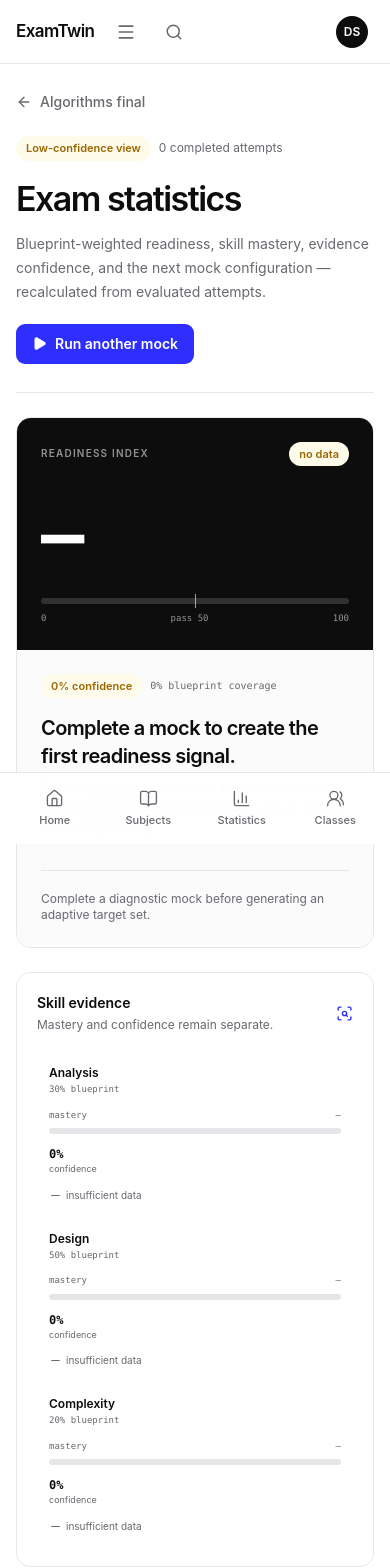
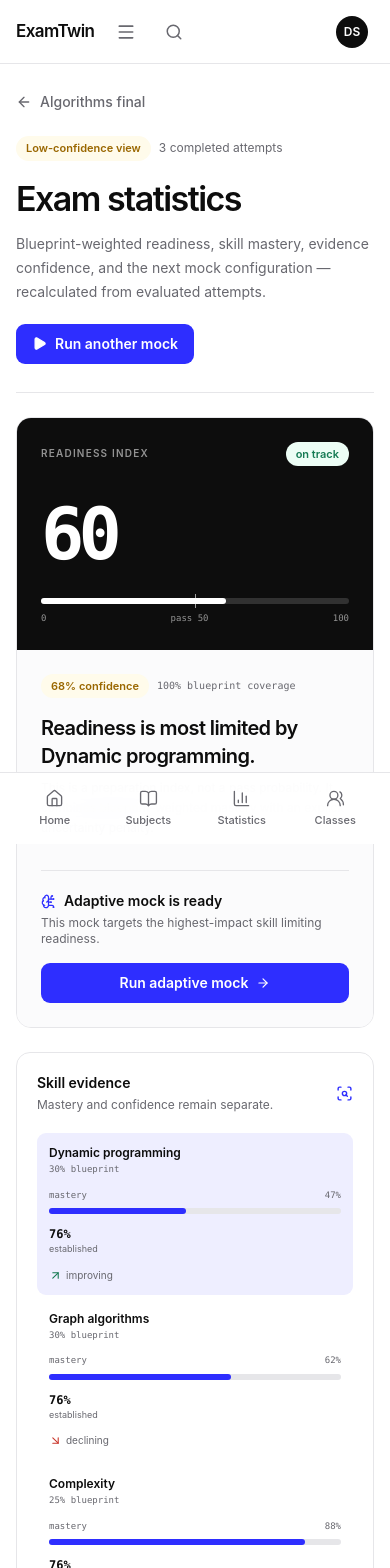
Before and after one commit to Rokki-Khazratov/OpenAI-buildweek, a Next.js app in the folder frontend/: page /exams/algorithms-final/statistics in a window 390 px wide. Shown: the top 1568 px of the page. Built offline with nearby package versions, Linux system fonts and the light colour scheme.

Commit message:
feat(ds): complete adaptive demo feedback loop

```diff
--- a/frontend/src/features/analytics/analytics-overview.tsx
+++ b/frontend/src/features/analytics/analytics-overview.tsx
@@ -240,5 +240,5 @@ function HeaderFact({ label, value }: { label: string; value: string }) {
 }
 
 function OverviewSkeleton() {
-  return <main className="mx-auto max-w-[1240px] animate-pulse px-5 py-10"><div className="h-12 w-80 rounded bg-surface" /><div className="mt-8 h-72 rounded-[16px] bg-surface" /><div className="mt-6 h-56 rounded-[16px] bg-surface" /></main>;
+  return <main role="status" aria-label="Loading analytics" className="mx-auto max-w-[1240px] animate-pulse px-5 py-10"><div className="h-12 w-80 rounded bg-surface" /><div className="mt-8 h-72 rounded-[16px] bg-surface" /><div className="mt-6 h-56 rounded-[16px] bg-surface" /></main>;
 }
--- a/frontend/src/features/analytics/demo.ts
+++ b/frontend/src/features/analytics/demo.ts
@@ -11,6 +11,38 @@ const DEMO_COMPUTED_AT = "2026-07-21T09:00:00.000Z";
 
 const MODEL_VERSION = "analytics.v1-demo";
 
+type DemoSkillFixture = {
+  skill_id: string;
+  label: string;
+  blueprint_weight: number;
+  scores: Array<number | null>;
+  evidence_per_attempt: number;
+};
+
+const DEMO_SKILL_FIXTURES: Record<string, DemoSkillFixture[]> = {
+  "algorithms-final": [
+    { skill_id: "dynamic-programming", label: "Dynamic programming", blueprint_weight: 0.3, scores: [0.35, 0.48, 0.58], evidence_per_attempt: 2 },
+    { skill_id: "graph-algorithms", label: "Graph algorithms", blueprint_weight: 0.3, scores: [0.75, 0.62, 0.5], evidence_per_attempt: 2 },
+    { skill_id: "complexity", label: "Complexity", blueprint_weight: 0.25, scores: [0.85, 0.88, 0.9], evidence_per_attempt: 2 },
+    { skill_id: "recursion", label: "Recursion", blueprint_weight: 0.15, scores: [null, null, 0.7], evidence_per_attempt: 1 },
+  ],
+};
+
+function demoObservedAt(examId: string, attemptIndex: number) {
+  const day = examId === "algorithms-final" ? 14 + attemptIndex * 3 : 13 + attemptIndex * 2;
+  return `2026-07-${String(day).padStart(2, "0")}T18:00:00.000Z`;
+}
+
+function fixtureTrend(scores: Array<number | null>): Pick<SkillAnalytics, "trend" | "trend_delta"> {
+  const values = scores.filter((score): score is number => score !== null);
+  if (values.length < 3) return { trend: "insufficient_data", trend_delta: null };
+  const delta = (values.at(-1)! + values.at(-2)!) / 2 - (values[0] + values[1]) / 2;
+  return {
+    trend: delta >= 0.08 ? "improving" : delta <= -0.08 ? "declining" : "stable",
+    trend_delta: Math.round(delta * 10000) / 10000,
+  };
+}
+
 function slug(value: string) {
   return value.toLowerCase().replace(/[^a-z0-9]+/g, "-").replace(/(^-|-$)/g, "");
 }
@@ -22,16 +54,17 @@ function level(confidence: number): ConfidenceLevel {
 }
 
 export function demoExamAnalytics(exam: Exam): ExamAnalytics {
-  const latest = exam.attempts.at(-1);
+  const latest = exam.attempts[0];
   const latestPercentage = latest
     ? Math.round((latest.score / Math.max(1, latest.maxScore)) * 100)
     : null;
-  const confidence = Math.min(0.86, exam.attempts.length * 0.18);
+  const defaultConfidence = Math.min(0.86, exam.attempts.length * 0.18);
+  const fixture = DEMO_SKILL_FIXTURES[exam.id];
   const blueprint = exam.blueprint?.length
     ? exam.blueprint
     : [{ id: "core", title: "Core knowledge", questionType: "Open response", questionCount: 1, durationMinutes: 1, points: exam.rules?.totalPoints ?? 100 }];
   const sectionWeightTotal = blueprint.reduce((sum, item) => sum + item.points, 0) || 1;
-  const skills: SkillAnalytics[] = blueprint.map((section, index) => {
+  const blueprintSkills: SkillAnalytics[] = blueprint.map((section, index) => {
     const offset = index === 1 ? -0.14 : index === 2 ? -0.05 : 0.07;
     const mastery = latestPercentage === null ? null : Math.max(0.18, Math.min(0.95, latestPercentage / 100 + offset));
     return {
@@ -39,8 +72,8 @@ export function demoExamAnalytics(exam: Exam): ExamAnalytics {
       label: section.title,
       blueprint_weight: section.points / sectionWeightTotal,
       mastery,
-      confidence,
-      confidence_level: level(confidence),
+      confidence: defaultConfidence,
+      confidence_level: level(defaultConfidence),
       evidence_count: exam.attempts.length * section.questionCount,
       effective_evidence: exam.attempts.length * section.questionCount * 0.82,
       attempt_count: exam.attempts.length,
@@ -49,18 +82,47 @@ export function demoExamAnalytics(exam: Exam): ExamAnalytics {
       latest_observed_at: latest ? DEMO_COMPUTED_AT : null,
     };
   });
+  const fixtureSkills: SkillAnalytics[] | null = fixture ? fixture.map((item) => {
+    const observed = item.scores
+      .map((score, index) => score === null ? null : { score, index })
+      .filter((value): value is { score: number; index: number } => value !== null);
+    const evidenceCount = observed.length * item.evidence_per_attempt;
+    const confidence = evidenceCount >= 6 ? 0.76 : evidenceCount >= 3 ? 0.56 : 0.24;
+    const mastery = observed.length
+      ? observed.reduce((sum, value) => sum + value.score, 0) / observed.length
+      : null;
+    return {
+      skill_id: item.skill_id,
+      label: item.label,
+      blueprint_weight: item.blueprint_weight,
+      mastery,
+      confidence,
+      confidence_level: level(confidence),
+      evidence_count: evidenceCount,
+      effective_evidence: Math.round(evidenceCount * 0.82 * 100) / 100,
+      attempt_count: observed.length,
+      ...fixtureTrend(item.scores),
+      latest_observed_at: observed.length ? demoObservedAt(exam.id, observed.at(-1)!.index) : null,
+    };
+  }) : null;
+  const skills = fixtureSkills ?? blueprintSkills;
+  const confidence = fixtureSkills
+    ? fixtureSkills.reduce((sum, skill) => sum + skill.confidence * skill.blueprint_weight, 0)
+    : defaultConfidence;
   const priority = [...skills].sort(
     (a, b) =>
       b.blueprint_weight * (1 - (b.mastery ?? 0.5)) -
       a.blueprint_weight * (1 - (a.mastery ?? 0.5)),
   )[0];
-  const readinessIndex =
-    latestPercentage === null
-      ? null
-      : Math.max(0, Math.round(latestPercentage - (1 - confidence) * 15));
+  const rawMastery = fixtureSkills
+    ? fixtureSkills.reduce((sum, skill) => sum + (skill.mastery ?? 0.5) * skill.blueprint_weight, 0)
+    : latestPercentage === null ? null : latestPercentage / 100;
+  const readinessIndex = rawMastery === null
+    ? null
+    : Math.max(0, Math.round(rawMastery * 100 - (1 - confidence) * 15));
   const readiness = {
     index: readinessIndex,
-    raw_mastery: latestPercentage === null ? null : latestPercentage / 100,
+    raw_mastery: rawMastery,
     confidence,
     coverage: latestPercentage === null ? 0 : 1,
     status: latestPercentage === null ? "no_data" as const : confidence < 0.35 ? "early_signal" as const : readinessIndex! < (exam.rules?.passPercentage ?? 50) ? "at_risk" as const : "on_track" as const,
@@ -82,13 +144,17 @@ export function demoExamAnalytics(exam: Exam): ExamAnalytics {
     },
     readiness,
     skills,
-    trajectory: exam.attempts.map((item) => ({
+    trajectory: [...exam.attempts].reverse().map((item, index) => {
+      const trajectoryConfidence = Math.min(0.86, (index + 1) * 0.24);
+      const scorePercentage = Math.round((item.score / Math.max(1, item.maxScore)) * 100);
+      return {
       attempt_id: item.id,
-      observed_at: DEMO_COMPUTED_AT,
-      score_percentage: Math.round((item.score / Math.max(1, item.maxScore)) * 100),
-      readiness_index: readinessIndex,
-      readiness_confidence: confidence,
-    })),
+      observed_at: demoObservedAt(exam.id, index),
+      score_percentage: scorePercentage,
+      readiness_index: Math.max(0, Math.round(scorePercentage - (1 - trajectoryConfidence) * 15)),
+      readiness_confidence: trajectoryConfidence,
+    };
+    }),
     recommendations: latestPercentage === null ? [{
       exam_id: exam.id,
       action: "run_full_mock",
@@ -141,11 +207,11 @@ export function demoAnalyticsOverview(exams: Exam[]): AnalyticsOverview {
       priority_skill: profiles[index].skills.find((item) => profiles[index].adaptive.target_skill_ids.includes(item.skill_id)) ?? null,
     })),
     next_action: recommendations.sort((a, b) => b.priority - a.priority)[0] ?? null,
-    recent_trajectory: exams.flatMap((exam) => exam.attempts.map((attempt) => ({
+    recent_trajectory: exams.flatMap((exam) => [...exam.attempts].reverse().map((attempt, index) => ({
       attempt_id: attempt.id,
       exam_id: exam.id,
       exam_title: exam.title,
-      observed_at: DEMO_COMPUTED_AT,
+      observed_at: demoObservedAt(exam.id, index),
       score_percentage: Math.round((attempt.score / Math.max(1, attempt.maxScore)) * 100),
     }))),
   };
--- a/frontend/src/features/analytics/exam-analytics-panel.tsx
+++ b/frontend/src/features/analytics/exam-analytics-panel.tsx
@@ -83,10 +83,10 @@ export function ExamAnalyticsPanel({ profile }: { profile: ExamAnalytics }) {
 function SkillRow({ skill, targeted }: { skill: SkillAnalytics; targeted: boolean }) {
   const TrendIcon = skill.trend === "improving" ? ArrowUpRight : skill.trend === "declining" ? ArrowDownRight : Minus;
   return (
-    <div className={`grid gap-3 rounded-[9px] px-3 py-3 sm:grid-cols-[minmax(140px,1fr)_1.2fr_88px_80px] sm:items-center ${targeted ? "bg-signal-soft" : "hover:bg-surface"}`}>
+    <div className={`grid gap-3 rounded-[9px] px-3 py-3 sm:grid-cols-[minmax(140px,1fr)_1.2fr_105px_80px] sm:items-center ${targeted ? "bg-signal-soft" : "hover:bg-surface"}`}>
       <div className="min-w-0"><p className="truncate text-xs font-semibold">{skill.label}</p><p className="mt-0.5 font-mono text-[9px] text-muted">{Math.round(skill.blueprint_weight * 100)}% blueprint</p></div>
       <div><div className="flex justify-between font-mono text-[9px] text-muted"><span>mastery</span><span>{skill.mastery === null ? "—" : `${Math.round(skill.mastery * 100)}%`}</span></div><div className="mt-1.5 h-1.5 rounded-full bg-line"><div className="h-full rounded-full bg-signal" style={{ width: `${(skill.mastery ?? 0) * 100}%` }} /></div></div>
-      <div><p className="font-mono text-xs font-semibold">{Math.round(skill.confidence * 100)}%</p><p className="text-[9px] text-muted">confidence</p></div>
+      <div><p className="font-mono text-xs font-semibold">{Math.round(skill.confidence * 100)}%</p><p className="text-[9px] text-muted">{skill.confidence_level.replaceAll("_", " ")}</p></div>
       <div className="flex items-center gap-1 text-[10px] text-muted"><TrendIcon size={13} className={skill.trend === "improving" ? "text-success" : skill.trend === "declining" ? "text-danger" : ""} /> {skill.trend.replaceAll("_", " ")}</div>
     </div>
   );
--- a/frontend/src/features/demo/demo-provider.tsx
+++ b/frontend/src/features/demo/demo-provider.tsx
@@ -130,7 +130,11 @@ const initialExams: Exam[] = [
     ],
     rules: { durationMinutes: 120, totalPoints: 100, passPercentage: 50, penalty: "Incorrect complexity claims may lose method points", allowedMaterials: "No materials", gradingNotes: "State assumptions and prove correctness for designed algorithms." },
     scenario: { mode: "adaptive", difficulty: "matched", instructions: "Prioritize dynamic programming and graph traversal while preserving the official section weights." },
-    attempts: [],
+    attempts: [
+      { id: "algorithms-attempt-3", examId: "algorithms-final", score: 70, maxScore: 100, durationMinutes: 111, completedAt: "20 July 2026, 19:10", feedback: "Complexity analysis is reliable. Keep strengthening dynamic programming and recover graph-algorithm accuracy.", answers: {} },
+      { id: "algorithms-attempt-2", examId: "algorithms-final", score: 61, maxScore: 100, durationMinutes: 118, completedAt: "17 July 2026, 17:35", feedback: "Dynamic programming improved, while graph-algorithm execution became less consistent.", answers: {} },
+      { id: "algorithms-attempt-1", examId: "algorithms-final", score: 52, maxScore: 100, durationMinutes: 120, completedAt: "14 July 2026, 16:20", feedback: "The diagnostic established a baseline: complexity is strongest and dynamic programming needs structured practice.", answers: {} },
+    ],
     updatedAt: "2 days ago",
   },
 ];
--- a/frontend/src/features/exams/exam-run.tsx
+++ b/frontend/src/features/exams/exam-run.tsx
@@ -4,6 +4,7 @@ import {
   AlertTriangle,
   ArrowLeft,
   ArrowRight,
+  BrainCircuit,
   CircleGauge,
   Clock3,
   FileSearch,
@@ -20,6 +21,7 @@ import { useCallback, useEffect, useMemo, useState } from "react";
 import { Brand } from "@/components/layout/brand";
 import { Button } from "@/components/ui/button";
 import { generateMock, getAttempt, getAttemptResult, saveAttemptResponse, startAttempt, submitAttempt, type AttemptDto, type ResultDto } from "@/features/attempts/api";
+import { demoExamAnalytics } from "@/features/analytics/demo";
 import { useDemo } from "@/features/demo/demo-provider";
 import type { ExamAttempt } from "@/features/exams/types";
 
@@ -40,6 +42,33 @@ type Question = {
 };
 
 type DisplayResult = ExamAttempt & { evaluation?: ResultDto };
+
+type AdaptationSummary = {
+  reason: string;
+  targetSkills: string[];
+  confidence: string;
+  readinessBefore: number | null;
+};
+
+function adaptationFromAttempt(attempt: AttemptDto): AdaptationSummary | null {
+  const metadata = attempt.mock_exam.generation_metadata;
+  if (metadata.generation_mode !== "adaptive") return null;
+  const targetSkills = Array.isArray(metadata.target_skills)
+    ? metadata.target_skills.filter((item): item is string => typeof item === "string")
+    : [];
+  return {
+    reason: typeof metadata.adaptation_reason === "string"
+      ? metadata.adaptation_reason
+      : "This mock follows the current evidence-based target set.",
+    targetSkills,
+    confidence: typeof metadata.adaptation_confidence === "string"
+      ? metadata.adaptation_confidence
+      : "low_evidence",
+    readinessBefore: typeof metadata.readiness_before === "number"
+      ? metadata.readiness_before
+      : null,
+  };
+}
 
 export function ExamRun({
   examId,
@@ -70,6 +99,7 @@ export function ExamRun({
     "idle" | "saving" | "saved" | "error"
   >("idle");
   const [submitting, setSubmitting] = useState(false);
+  const [adaptation, setAdaptation] = useState<AdaptationSummary | null>(null);
   const localQuestions = useMemo<Question[]>(
     () =>
       storedExam?.blueprint.flatMap((section, sectionIndex) =>
@@ -102,6 +132,7 @@ export function ExamRun({
 
   const hydrateAttempt = useCallback((attempt: AttemptDto) => {
     setAttemptId(attempt.id);
+    setAdaptation(adaptationFromAttempt(attempt));
     setRemoteQuestions(
       attempt.mock_exam.questions.map((question) => ({
         id: question.id,
@@ -229,6 +260,15 @@ export function ExamRun({
         setGenerating(false);
       }
       return;
+    }
+    if (generationMode === "adaptive") {
+      const profile = demoExamAnalytics(exam);
+      setAdaptation({
+        reason: profile.adaptive.reason,
+        targetSkills: profile.adaptive.target_skill_ids,
+        confidence: profile.adaptive.confidence_level,
+        readinessBefore: profile.readiness.index,
+      });
     }
     window.setTimeout(() => {
       setSecondsLeft(exam.rules.durationMinutes * 60);
@@ -391,6 +431,7 @@ export function ExamRun({
             <p className="text-xs font-semibold uppercase tracking-[0.12em] text-success">
               Attempt saved
             </p>
+            {adaptation && <AdaptationBanner summary={adaptation} className="mt-5" />}
             <div className="mt-4 flex flex-col gap-6 border-b border-line pb-8 sm:flex-row sm:items-end sm:justify-between">
               <div>
                 <h1 className="text-3xl font-semibold tracking-[-0.04em]">
@@ -571,6 +612,11 @@ export function ExamRun({
           <Wifi size={13} className="text-success" /> Online
         </span>
       </header>
+      {adaptation && (
+        <div className="border-b border-line bg-signal-soft px-4 py-3 sm:px-6">
+          <AdaptationBanner summary={adaptation} compact />
+        </div>
+      )}
       <div className="grid min-h-[calc(100dvh-64px)] lg:grid-cols-[240px_minmax(0,1fr)_260px]">
         <aside className="hidden border-r border-line bg-surface-raised p-4 lg:block">
           <p className="px-2 text-[11px] font-semibold uppercase tracking-[0.12em] text-muted">
@@ -758,6 +804,39 @@ export function ExamRun({
   );
 }
 
+function AdaptationBanner({
+  summary,
+  compact = false,
+  className = "",
+}: {
+  summary: AdaptationSummary;
+  compact?: boolean;
+  className?: string;
+}) {
+  return (
+    <section className={`${className} ${compact ? "mx-auto flex max-w-[1280px] flex-wrap items-center gap-3" : "rounded-[12px] border border-signal/20 bg-signal-soft p-4"}`} aria-label="Saved adaptive context">
+      <div className="flex min-w-0 flex-1 items-start gap-3">
+        <BrainCircuit className="mt-0.5 shrink-0 text-signal" size={17} />
+        <div>
+          <p className="text-xs font-semibold">Evidence-based adaptive target</p>
+          <p className="mt-1 text-xs leading-5 text-muted">{summary.reason}</p>
+        </div>
+      </div>
+      <div className="flex flex-wrap items-center gap-2">
+        {summary.targetSkills.map((skill) => (
+          <span key={skill} className="rounded-full border border-signal/20 bg-white px-2.5 py-1 font-mono text-[10px] text-signal">
+            {skill.replaceAll("-", " ")}
+          </span>
+        ))}
+        <span className="font-mono text-[10px] text-muted">
+          {summary.confidence.replaceAll("_", " ")}
+          {summary.readinessBefore === null ? "" : ` · readiness before ${summary.readinessBefore}`}
+        </span>
+      </div>
+    </section>
+  );
+}
+
 function Fact({ label, value }: { label: string; value: string }) {
   return (
     <div className="bg-canvas p-4 text-center">
```
Also changed, not shown: 2 other files (tests, documents, lock files or other folders).
